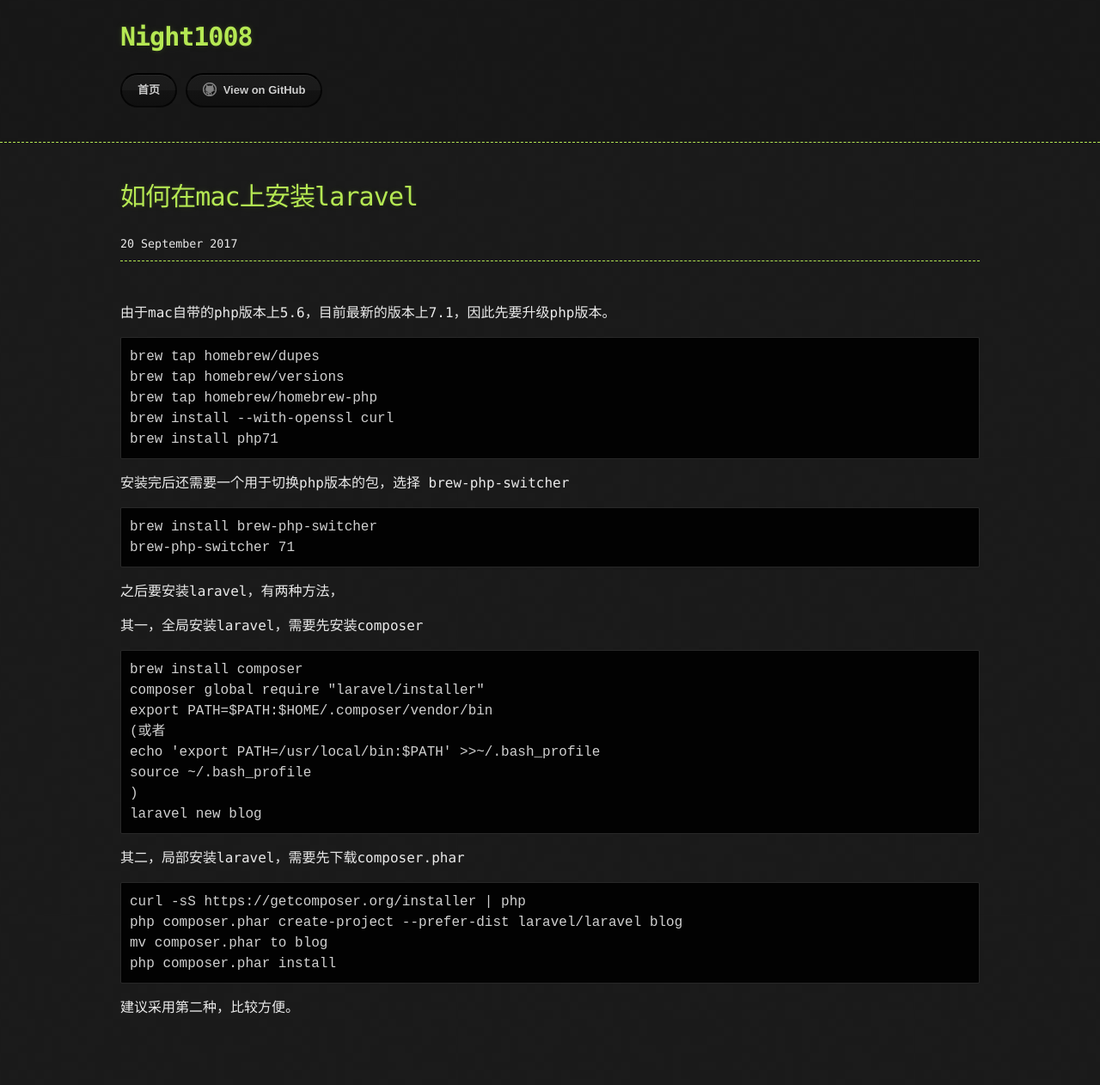
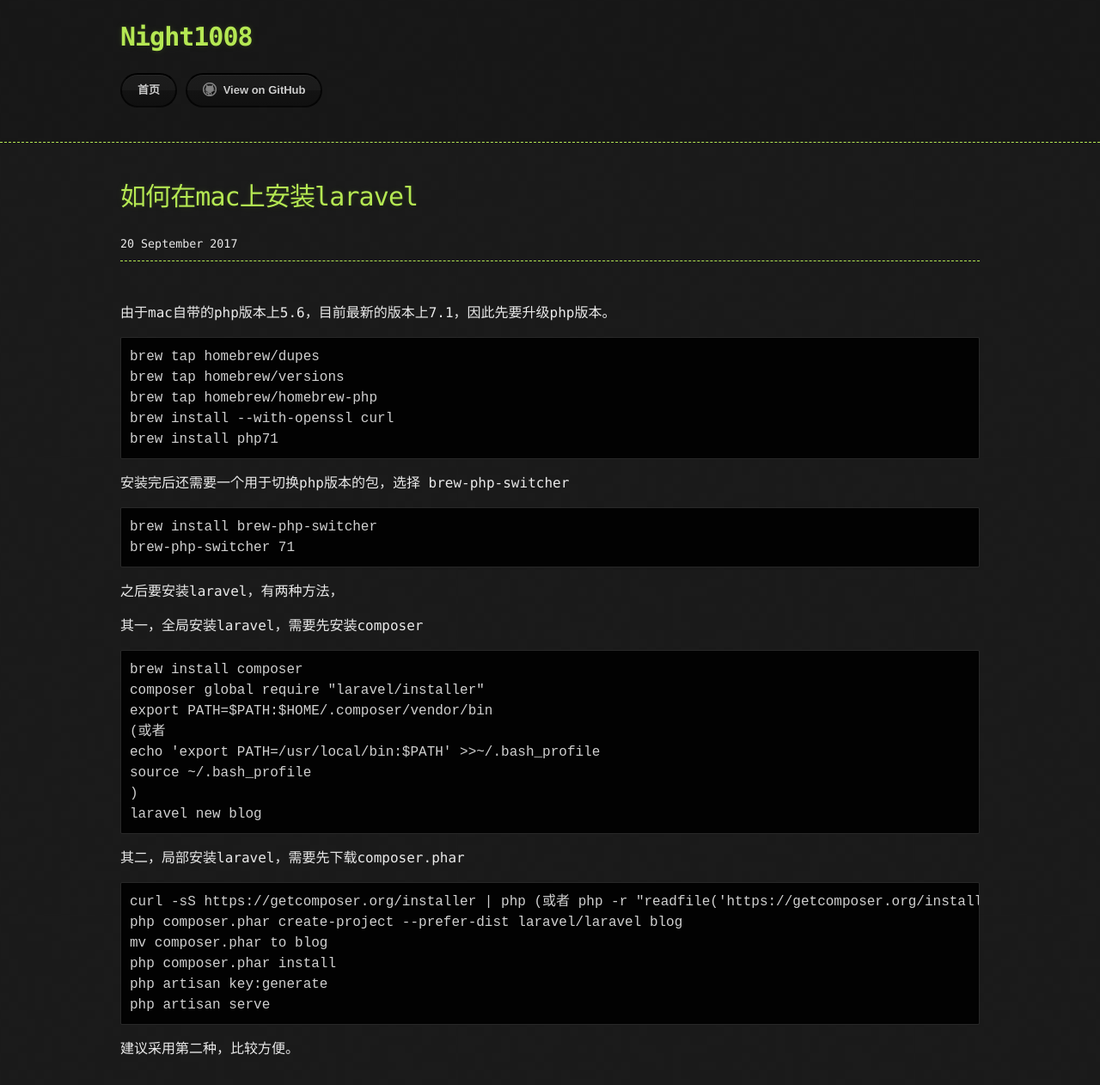
Before and after one commit to night1008/night1008.github.io, a Jekyll site: the page built from _posts/2017-09-20-mac-install-laravel.md, in a window 1280 px wide. Shown: the whole page at 86% size. Built offline with Jekyll 4.4.1, drawn with Linux system fonts in a browser that asks for light colours; comment, search, counter and statistics services are not loaded; the repository's description, which GitHub fills in, is left out; before the commit the page ends 1214 px from its top, so only the background shows below that.

Commit message:
add post

````diff
--- a/_posts/2017-09-20-mac-install-laravel.md
+++ b/_posts/2017-09-20-mac-install-laravel.md
@@ -41,10 +41,12 @@
 其二，局部安装laravel，需要先下载composer.phar
 
 ```
-curl -sS https://getcomposer.org/installer | php
+curl -sS https://getcomposer.org/installer | php (或者 php -r "readfile('https://getcomposer.org/installer');" | php)
 php composer.phar create-project --prefer-dist laravel/laravel blog
 mv composer.phar to blog
 php composer.phar install
+php artisan key:generate
+php artisan serve
 ```
 
 建议采用第二种，比较方便。
````
Also changed, not shown: _posts/2018-01-07-mac-develop-install.md (+1 -1 lines), _posts/2018-06-13-css-background-position-percentage.md (+1 -1 lines).
